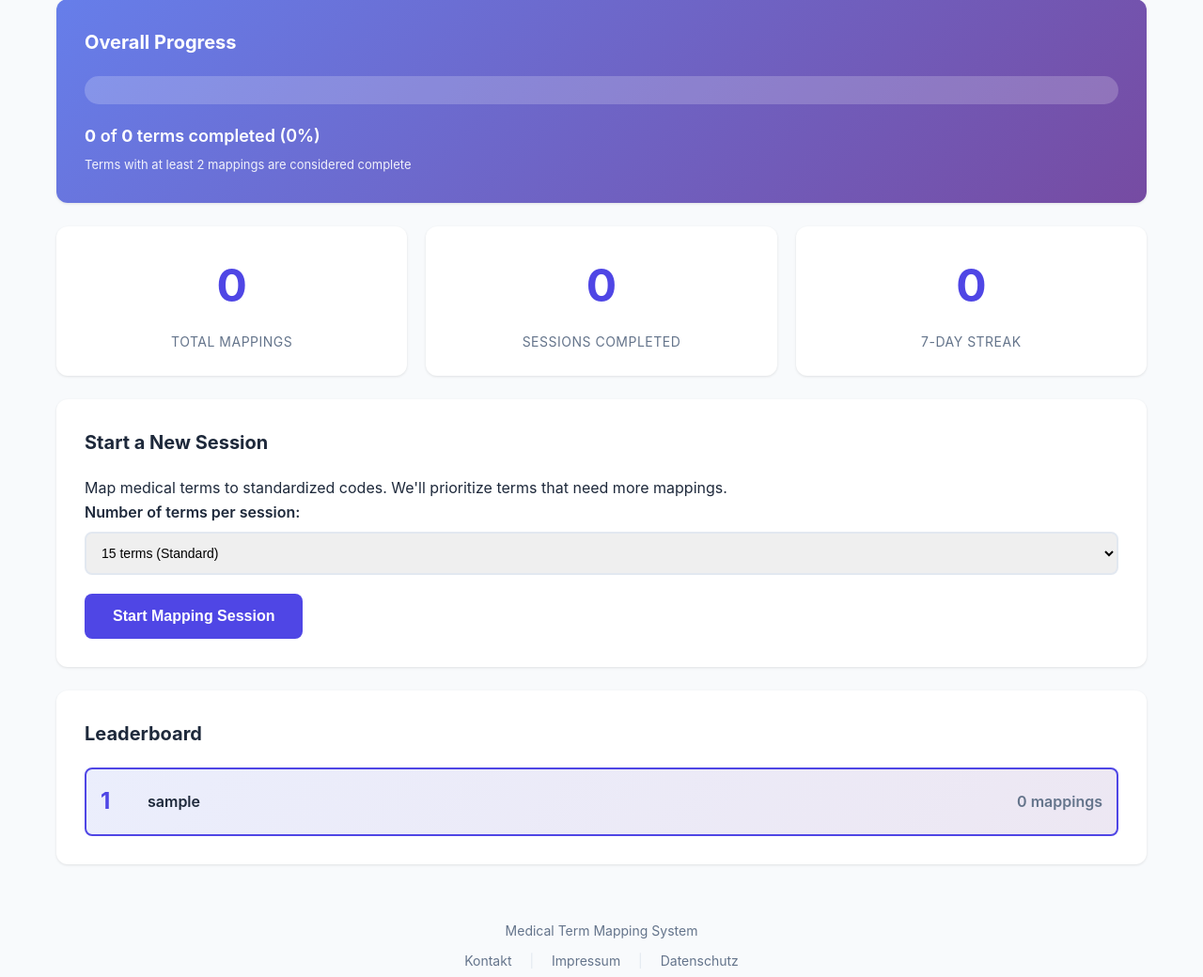
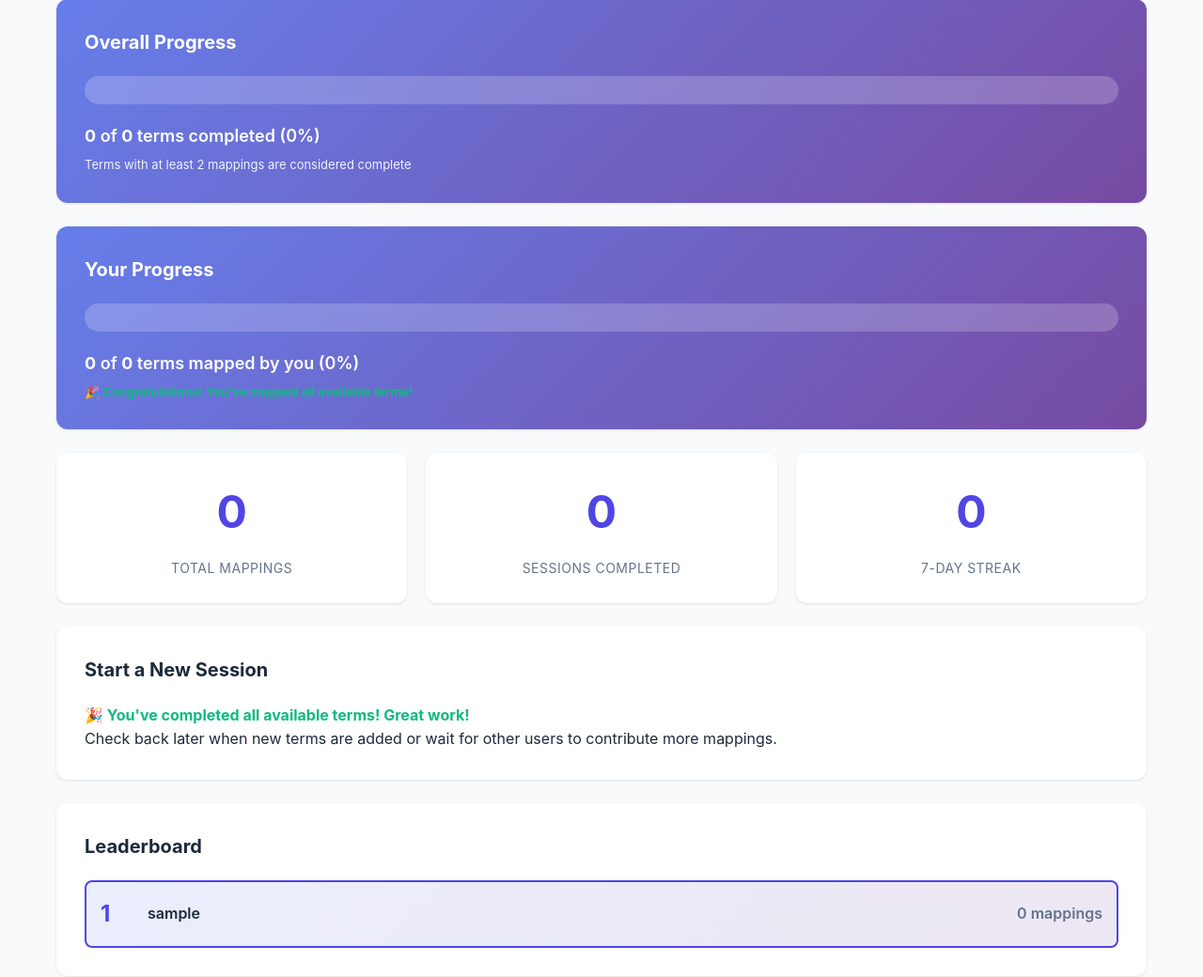
Before and after one commit to umg-minai/terminology-mapper, a FastAPI app: page /dashboard in a window 1280 px wide. Shown: the part 208-1248 px from the top of the page at 94% size. Run offline with FastAPI, Linux system fonts and the light colour scheme; the visitor is signed in with stand-in values (Sample User, id 1); data comes from the database, SQL or seed files in the repository; data that the repository does not hold is empty.

Commit message:
Add user progress tracking, comment field, and completion detection
- Add user-specific progress display showing mapped vs total terms
- Add optional comment textarea for raters to add notes on each term
- Add comment column to mappings table schema
- Detect and display when user has mapped all available terms
- Hide start session form when no terms remain for user
- Show congratulatory message on dashboard when all terms completed
- Improve user experience with clear visual feedback and progress tracking

```diff
--- a/main.py
+++ b/main.py
@@ -221,6 +221,7 @@ def init_db():
         user_id INTEGER NOT NULL,
         codes TEXT NOT NULL,
         no_code_found BOOLEAN DEFAULT 0,
+        comment TEXT,
         created_at TIMESTAMP DEFAULT CURRENT_TIMESTAMP,
         FOREIGN KEY (term_id) REFERENCES terms(id),
         FOREIGN KEY (user_id) REFERENCES users(id),
@@ -387,6 +388,30 @@ def get_overall_progress():
         'percentage': round((completed_terms / total_terms * 100) if total_terms > 0 else 0, 1)
     }
 
+def get_user_progress(user_id):
+    """Get user-specific progress statistics"""
+    conn = get_db()
+    c = conn.cursor()
+
+    # Total terms
+    c.execute('SELECT COUNT(*) FROM terms')
+    total_terms = c.fetchone()[0]
+
+    # Terms this user has mapped
+    c.execute('SELECT COUNT(DISTINCT term_id) FROM mappings WHERE user_id = ?', (user_id,))
+    user_mapped_terms = c.fetchone()[0]
+
+    # Terms remaining for this user
+    remaining_terms = total_terms - user_mapped_terms
+
+    conn.close()
+    return {
+        'total_terms': total_terms,
+        'mapped_terms': user_mapped_terms,
+        'remaining_terms': remaining_terms,
+        'percentage': round((user_mapped_terms / total_terms * 100) if total_terms > 0 else 0, 1)
+    }
+
 def get_leaderboard(limit=10):
     """Get top users by total mappings"""
     conn = get_db()
@@ -471,6 +496,7 @@ async def dashboard(request: Request):
 
     user_stats = get_user_stats(user['user_id'])
     overall_progress = get_overall_progress()
+    user_progress = get_user_progress(user['user_id'])
     leaderboard = get_leaderboard()
 
     return templates.TemplateResponse("dashboard.html", {
@@ -478,6 +504,7 @@ async def dashboard(request: Request):
         "username": user['username'],
         "stats": user_stats,
         "progress": overall_progress,
+        "user_progress": user_progress,
         "leaderboard": leaderboard
     })
 
@@ -534,7 +561,8 @@ async def mapping_session(request: Request):
 async def submit_mapping(
     request: Request,
     codes_json: str = Form("[]"),
-    no_code_found: bool = Form(False)
+    no_code_found: bool = Form(False),
+    comment: str = Form("")
 ):
     """Submit a mapping for current term"""
     user = get_current_user(request)
@@ -553,8 +581,8 @@ async def submit_mapping(
     conn = get_db()
     c = conn.cursor()
     try:
-        c.execute('INSERT INTO mappings (term_id, user_id, codes, no_code_found) VALUES (?, ?, ?, ?)',
-                  (term_id, user['user_id'], codes_json, no_code_found))
+        c.execute('INSERT INTO mappings (term_id, user_id, codes, no_code_found, comment) VALUES (?, ?, ?, ?, ?)',
+                  (term_id, user['user_id'], codes_json, no_code_found, comment.strip() if comment else None))
         conn.commit()
     except sqlite3.IntegrityError:
         # User already rated this term - skip it
--- a/templates/dashboard.html
+++ b/templates/dashboard.html
@@ -16,6 +16,22 @@
             <strong>{{ progress.completed_terms }}</strong> of <strong>{{ progress.total_terms }}</strong> terms completed ({{ progress.percentage }}%)
         </p>
         <p class="help-text">Terms with at least 2 mappings are considered complete</p>
+    </div>
+
+    <!-- User Progress -->
+    <div class="card progress-card">
+        <h3>Your Progress</h3>
+        <div class="progress-bar-container">
+            <div class="progress-bar" style="width: {{ user_progress.percentage }}%; background: linear-gradient(135deg, #667eea 0%, #764ba2 100%);"></div>
+        </div>
+        <p class="progress-text">
+            <strong>{{ user_progress.mapped_terms }}</strong> of <strong>{{ user_progress.total_terms }}</strong> terms mapped by you ({{ user_progress.percentage }}%)
+        </p>
+        {% if user_progress.remaining_terms == 0 %}
+        <p class="help-text" style="color: #10b981; font-weight: bold;">🎉 Congratulations! You've mapped all available terms!</p>
+        {% else %}
+        <p class="help-text">{{ user_progress.remaining_terms }} terms remaining for you to map</p>
+        {% endif %}
     </div>
 
     <!-- User Stats -->
@@ -37,6 +53,10 @@
     <!-- Start Session -->
     <div class="card action-card">
         <h3>Start a New Session</h3>
+        {% if user_progress.remaining_terms == 0 %}
+        <p style="color: #10b981; font-weight: bold;">🎉 You've completed all available terms! Great work!</p>
+        <p>Check back later when new terms are added or wait for other users to contribute more mappings.</p>
+        {% else %}
         <p>Map medical terms to standardized codes. We'll prioritize terms that need more mappings.</p>
         <form method="POST" action="{{ url_for('start_session') }}">
             <div class="form-group">
@@ -49,6 +69,7 @@
             </div>
             <button type="submit" class="btn btn-primary btn-large">Start Mapping Session</button>
         </form>
+        {% endif %}
     </div>
 
     <!-- Leaderboard -->
```
Also changed, not shown: templates/session.html (+8 -0 lines).
